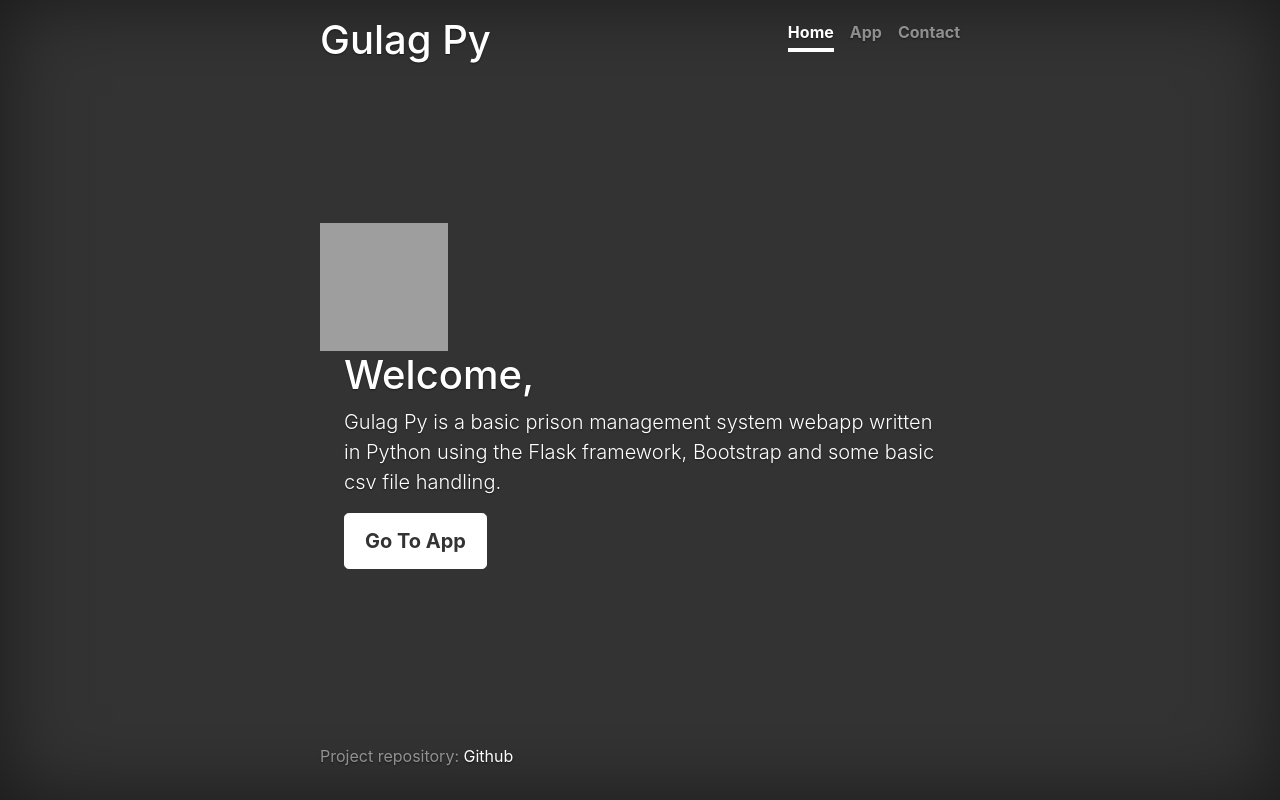
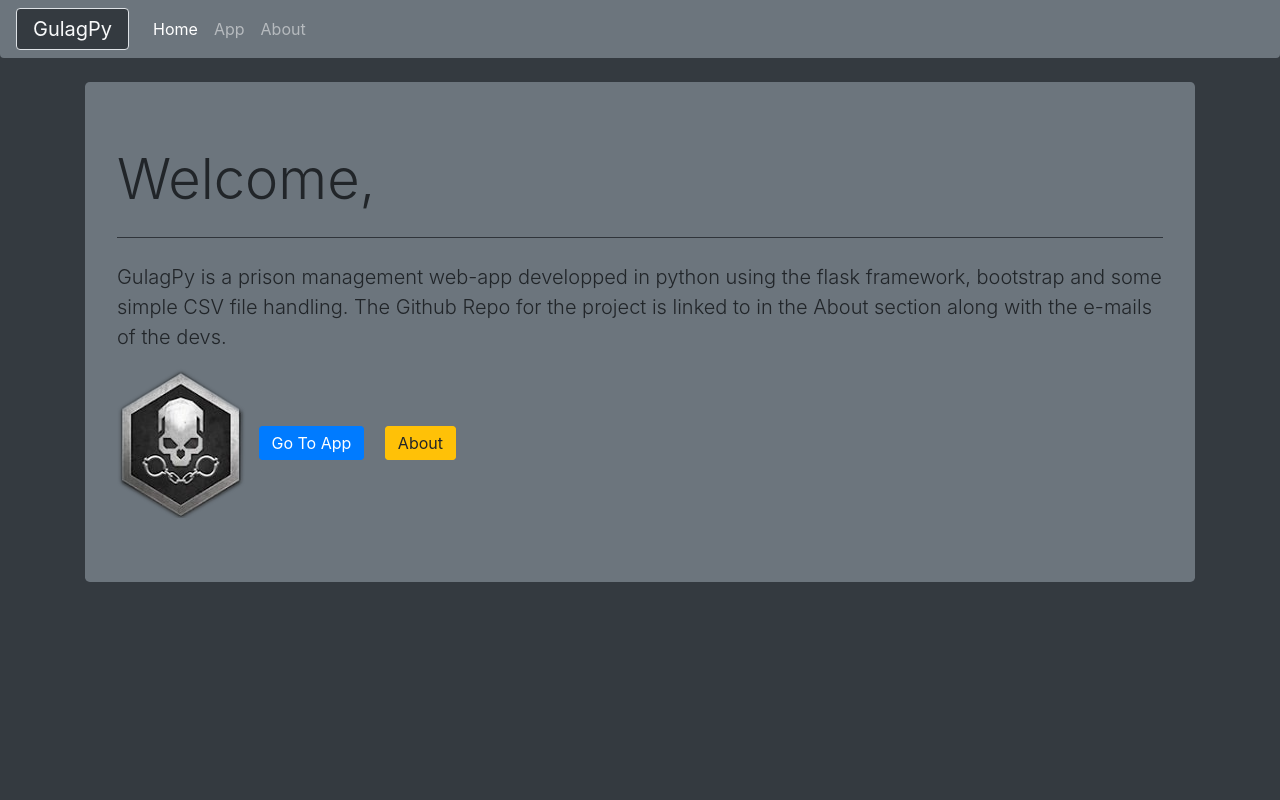
Before and after one commit to AaravRajput/GulagProject, a Flask app: page / in a window 1280 px wide. Run offline with Flask 2, Linux system fonts and the light colour scheme; some libraries are stand-ins or nearby versions; grey boxes are pictures that could not be loaded.

Commit message:
Final changes to web-app design

```diff
--- a/app.py
+++ b/app.py
@@ -7,6 +7,14 @@ app = Flask(__name__)
 def home_page():
     return render_template('index.html')
 
+@app.route('/about')
+def app_page():
+    return render_template('about.html')
+
+@app.route('/app')
+def about_page():
+    return render_template('app.html')
+
 
 if __name__ == "__main__":
     app.run(debug=True)
--- /dev/null
+++ b/static/PRISONDATA.csv
@@ -0,0 +1,2 @@
+P_ID,NAME,AGE,GENDER,HEIGHT,CONTACT,RELEASE,C_ID,CRIME
+256,Alexis Djokovic,25,M,165,65597845,9/6/2025,349,Robbery
--- a/static/css/home.css
+++ /dev/null
@@ -1,89 +0,0 @@
-
-a,
-a:focus,
-a:hover {
-  color: #fff;
-}
-
-
-.btn-secondary,
-.btn-secondary:hover,
-.btn-secondary:focus {
-  color: #333;
-  text-shadow: none;
-  background-color: #fff;
-  border: .05rem solid #fff;
-}
-
-
-html,
-body {
-  height: 100%;
-  background-color: #333;
-}
-
-body {
-  display: -ms-flexbox;
-  display: flex;
-  color: #fff;
-  text-shadow: 0 .05rem .1rem rgba(0, 0, 0, .5);
-  box-shadow: inset 0 0 5rem rgba(0, 0, 0, .5);
-}
-
-.cover-container {
-  max-width: 42em;
-}
-
-
-.masthead {
-  margin-bottom: 2rem;
-}
-
-.masthead-brand {
-  margin-bottom: 0;
-}
-
-.nav-masthead .nav-link {
-  padding: .25rem 0;
-  font-weight: 700;
-  color: rgba(255, 255, 255, .5);
-  background-color: transparent;
-  border-bottom: .25rem solid transparent;
-}
-
-.nav-masthead .nav-link:hover,
-.nav-masthead .nav-link:focus {
-  border-bottom-color: rgba(255, 255, 255, .25);
-}
-
-.nav-masthead .nav-link + .nav-link {
-  margin-left: 1rem;
-}
-
-.nav-masthead .active {
-  color: #fff;
-  border-bottom-color: #fff;
-}
-
-@media (min-width: 48em) {
-  .masthead-brand {
-    float: left;
-  }
-  .nav-masthead {
-    float: right;
-  }
-}
-
-
-.cover {
-  padding: 0 1.5rem;
-}
-.cover .btn-lg {
-  padding: .75rem 1.25rem;
-  font-weight: 700;
-}
-
-
-.mastfoot {
-  color: rgba(255, 255, 255, .5);
-}
--- a/templates/base.html
+++ b/templates/base.html
@@ -1,13 +1,29 @@
 <!DOCTYPE html>
 <html lang="en">
 <head>
-    <meta charset="UTF-8">
+    <meta charset="utf-8">
+    <meta name="viewport" content="width=device-width, initial-scale=1, shrink-to-fit=no">
 
     <!-- Bootstrap CSS -->
     <link rel="stylesheet" href="https://stackpath.bootstrapcdn.com/bootstrap/4.4.1/css/bootstrap.min.css" integrity="sha384-Vkoo8x4CGsO3+Hhxv8T/Q5PaXtkKtu6ug5TOeNV6gBiFeWPGFN9MuhOf23Q9Ifjh" crossorigin="anonymous">
+
+    <link rel="icon" type="image/png" href="/Gulag.png">
+
     {% block head %}{% endblock %}
 </head>
-<body>
+<body class="bg-dark">
+
+    <nav class="navbar navbar-expand-lg navbar-dark bg-secondary rounded-bottom sticky-top">
+      <a class="navbar-brand border text-light bg-dark rounded px-3" href="/">
+        GulagPy
+      </a>
+      <div class="navbar-nav">
+        <a class="nav-item nav-link active" href="/">Home<span class="sr-only">(current)</span></a>
+        <a class="nav-item nav-link" href="/app">App</a>
+        <a class="nav-item nav-link" href="/about">About</a>
+      </div>
+    </nav>
+
 
     <div class="container">
         {% block body %}{% endblock %}
--- a/templates/index.html
+++ b/templates/index.html
@@ -1,35 +1,24 @@
 {% extends 'base.html' %}
 
 {% block head %}
-<link rel="stylesheet" href="static/css/home.css">
-<title>Home</title>
+
+<title>GulagPY</title>
+
 {% endblock %}
 
 {% block body %}
-    <div class="cover-container d-flex w-100 h-100 p-3 mx-auto flex-column">
-        <header class="masthead mb-auto">
-            <div class="inner">
-              <h1 class="masthead-brand">Gulag Py</h1>
-              <nav class="nav nav-masthead justify-content-center">
-                <a class="nav-link active" href="#">Home</a>
-                <a class="nav-link" href="#">App</a>
-                <a class="nav-link" href="#">Contact</a>
-              </nav>
-            </div>
-        </header>
-        <img src="https://cdn.discordapp.com/attachments/704906938592264282/706100351631228938/how-to-respawn-call-of-duty-warzone_feature.png" height=128 width=128 />
-        <main role="main" class="inner cover">
-            <h1 class="cover-heading">Welcome,</h1>
-            <p class="lead">Gulag Py is a basic prison management system webapp written in Python using the Flask framework, Bootstrap and some basic csv file handling.</p>
-            <p class="lead">
-                <a href="#" class="btn btn-lg btn-secondary">Go To App</a>
-            </p>
-        </main>
 
-        <footer class="mastfoot mt-auto">
-            <div class="inner">
-                <p>Project repository: <a href="https://www.github.com/AaravRajput/GulagProject">Github</a></p>
-            </div>
-        </footer>
-    </div>
+  <div class="jumbotron bg-secondary my-4">
+    <h1 class="display-4">Welcome,</h1>
+    <hr class="my-4 bg-dark">
+    <p class="lead">
+      GulagPy is a prison management web-app developped in python using the flask framework, bootstrap
+      and some simple CSV file handling. The Github Repo for the project is linked to in the About section
+      along with the e-mails of the devs.
+    </p>
+    <img class="d-inline" src="/static/img/Gulag.png">
+    <a class="btn btn-primary d-inline mx-2" href="/app">Go To App</a>
+    <a class="btn btn-warning d-inline mx-2" href="/about">About</a>
+  </div>
+
 {% endblock %}
```
Also changed, not shown: static/GULAG_DATA.csv (added, +67 -0 lines), templates/about.html (added, +28 -0 lines), templates/app.html (added, +13 -0 lines), static/img/GitHub.png (added), static/img/Gulag.png (added), templates/Gulag.png (added).
